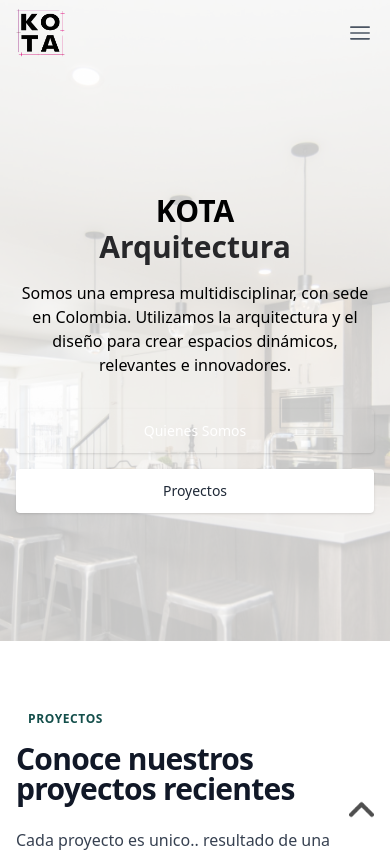
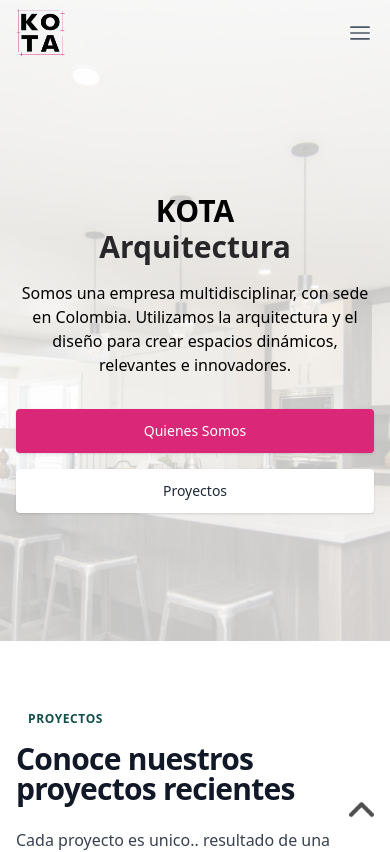
Before and after one commit to Valar789/kota_arquitectura, a Next.js app: page / in a window 390 px wide. Shown: the top 852 px of the page. Built offline with nearby package versions, Linux system fonts and the light colour scheme.

Commit message:
fix button bg

```diff
--- a/components/Landing/HeaderSeccion.js
+++ b/components/Landing/HeaderSeccion.js
@@ -26,14 +26,14 @@
 
           <div className="mt-8 flex flex-wrap gap-4 text-center">
             <Link href="#about">
-              <a className="block w-full rounded bg-gradient-to-r sm:from-pink-700 sm:to-pink-600 px-12 py-3 text-sm font-medium text-white shadow hover:bg-slate-900 focus:outline-none focus:ring active:bg-stone-500 sm:w-auto">
+              <a className="w-full rounded bg-pink-600 bg-gradient-to-r sm:from-pink-700 sm:to-pink-600 px-12 py-3 text-sm font-medium text-white shadow  focus:ring  sm:w-auto">
                 Quienes Somos
               </a>
             </Link>
             <Link href="#proyectos">
             <a
 
-              className="block w-full rounded bg-white px-12 py-3 text-sm font-medium text-gray-800 shadow hover:text-rose-700 focus:outline-none focus:ring active:text-rose-500 sm:w-auto"
+              className="w-full rounded bg-white px-12 py-3 text-sm font-medium text-gray-800 shadow hover:text-rose-700   focus:ring active:text-rose-500 sm:w-auto"
             >
               Proyectos
             </a>
```
